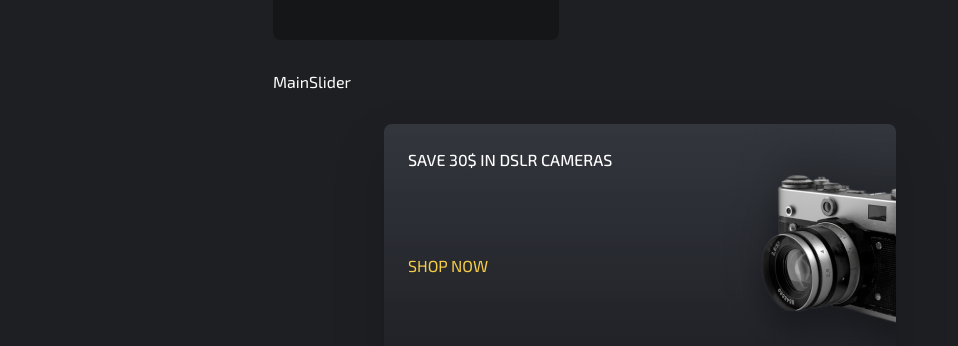
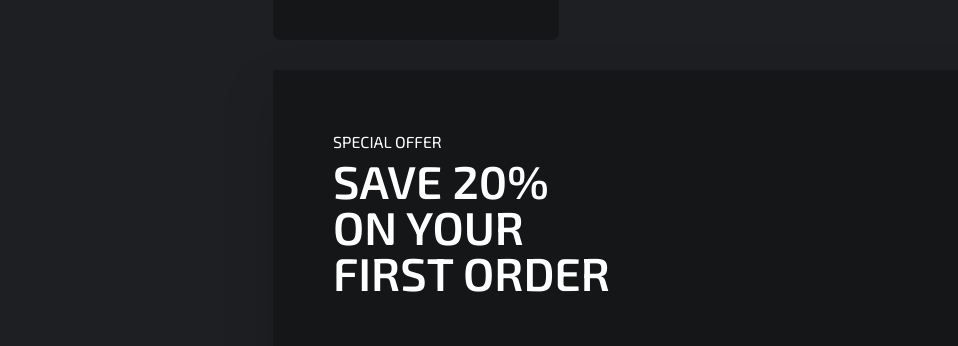
Before and after one commit to cortesdev/photo-commerce, a React (Create React App) app in the folder client/: page / in a window 1280 px wide. Shown: the part 334-680 px from the top of the page, without its empty margins (0-958 px from the left). Built offline with nearby package versions, Linux system fonts and the light colour scheme; no server answers; the HTML template or start-up script is replaced by a standard one.

Commit message:
Main slider content and styles

```diff
--- a/client/src/components/MainSlider.js
+++ b/client/src/components/MainSlider.js
@@ -1,9 +1,74 @@
 import React from 'react';
 import LatestProducts from './LatestProducts';
+import CameraImg from '../img/camera.png'
+import { SwiperSlide, Swiper } from 'swiper/react';
+import Product from './Product';
+import { Pagination, Navigation } from 'swiper';
+
+// data
+const sliderData = [
+  {
+    img: CameraImg,
+    pretitle: 'Special offer',
+    titlePart1: 'Save 20%',
+    titlePart2:
+      'On your',
+    titlePart3: 'first order',
+    btnText: 'Shop now'
+  },
+  {
+    img: CameraImg,
+    pretitle: 'Special offer',
+    titlePart1: 'Save 20%',
+    titlePart2: 'On your',
+    titlePart3: 'first order',
+    btnText: 'Shop now',
+  }];
 
 const MainSlider = () => {
-  return <div>
-    MainSlider  </div>;
+  return <Swiper modules={[Pagination]}
+    loop={true}
+    pagination={{
+      clickable: true
+    }}
+    className='mainSlider  mx-auto max-w-[360px] md:max-w-lg xl:max-w-[1410px] h-full bg-primary xl:bg-mainSlider xl:bg-no-repeat
+      max-w-lg lg:max-w-none rounder-[8px] overflow-hidden drop-shadow-2xl'
+  >
+    {sliderData?.map((slide, index) => {
+      return (
+        <SwiperSlide key={index}>
+          <div className='flex flex-col lg:flex-row h-full p-[20px] md:p-[60px]'>
+            <div className='w-full lg:flex-1'>
+
+              <div className='mb-1 lg:text-left   uppercase
+              '>
+                {slide.pretitle}
+              </div>
+
+              <div className='text-3xl md:text-[46px] font-semibold uppercase
+             leading-none text-center lg:text-left mb-8 xl:mb-20'>
+                {slide.titlePart1} <br />
+
+                {slide.titlePart2}<br />
+
+                {slide.titlePart3}
+              </div>
+
+              <div className='flex-1'>
+                <img
+                  className='xl:absolute xl:-right-16 xl:-bottom-12'
+                  src={slide.img}
+                  alt='camera' />
+              </div>
+            </div>
+          </div>
+
+        </SwiperSlide>
+      )
+    })}
+
+  </Swiper>
+    ;
 };
 
 export default MainSlider;
```
